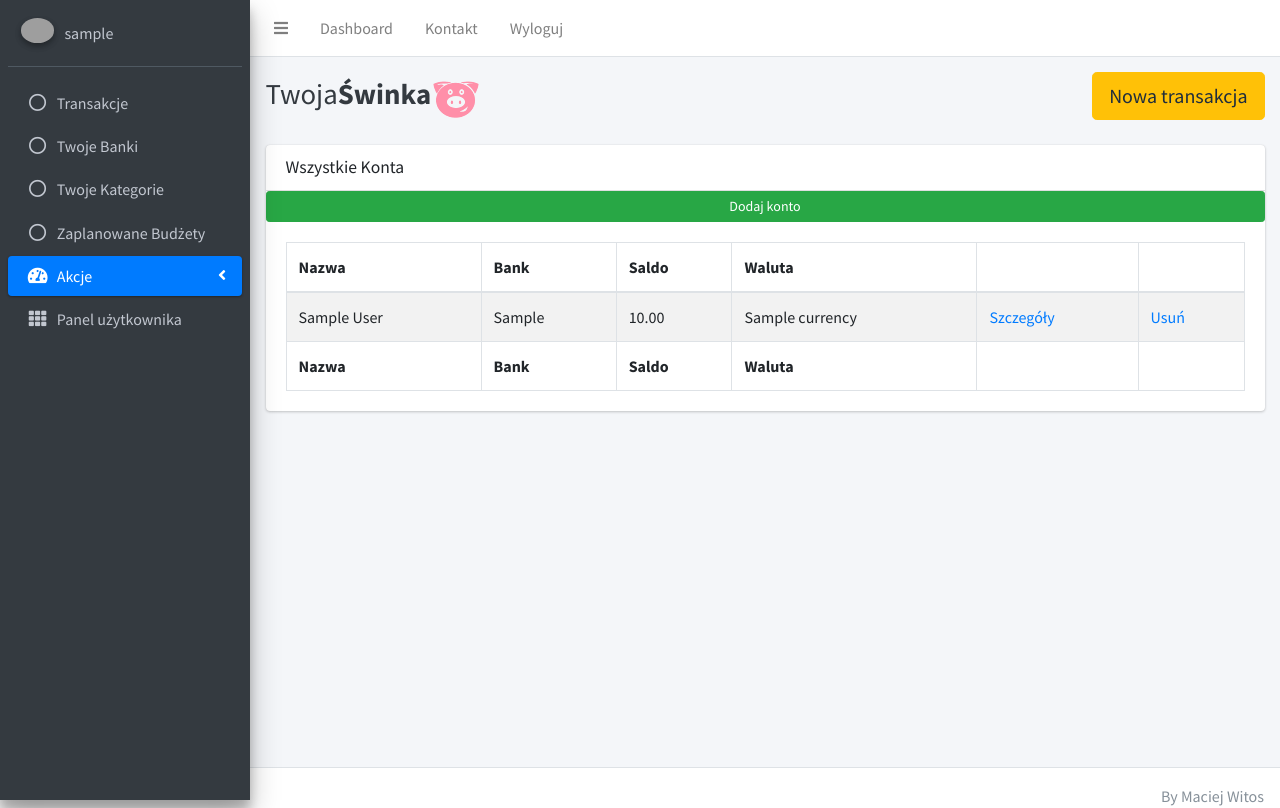
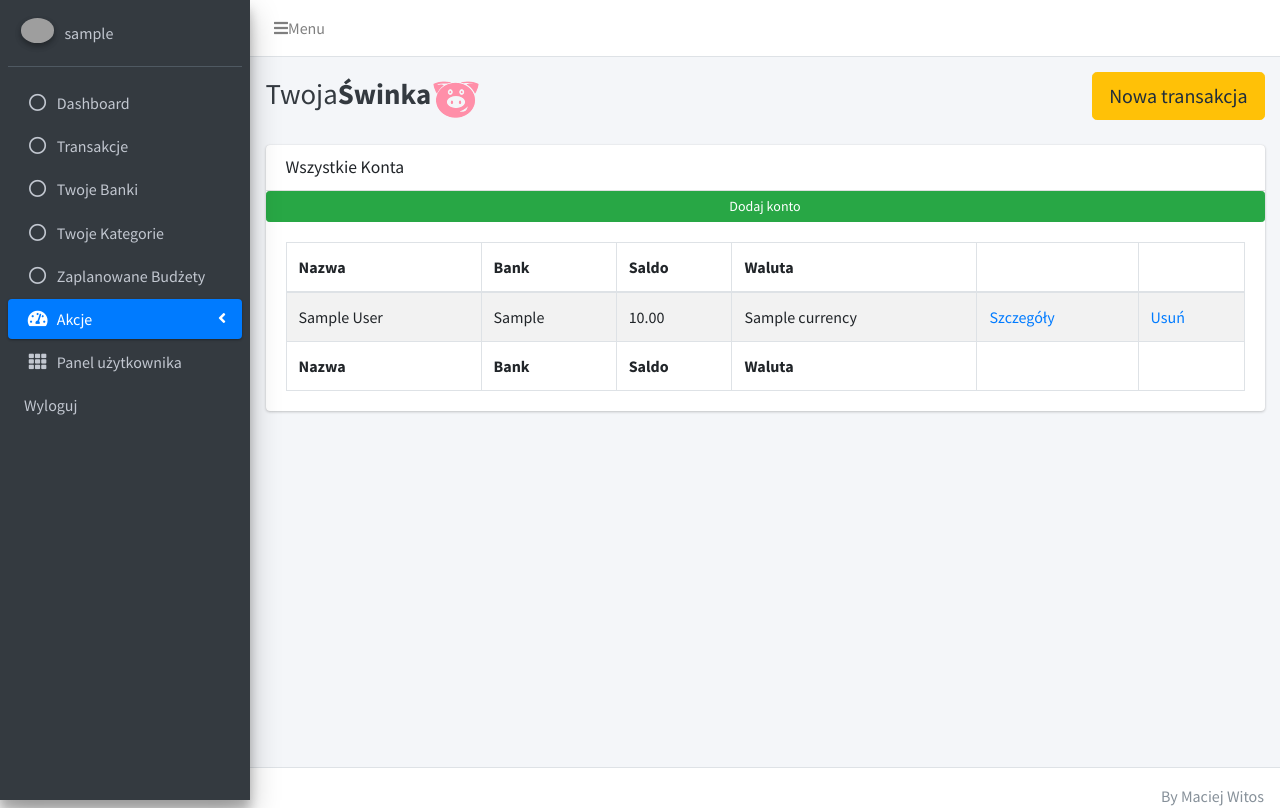
Before and after one commit to maciejwitos/twojaswinka-financial-app, a Django app: page /account/all/ in a window 1280 px wide. Run offline with Django 3.2, Linux system fonts and the light colour scheme; a user stored in the database is signed in; tables that the repository leaves empty hold one stand-in row (values such as "Sample post"); some libraries are stand-ins or nearby versions; grey boxes are pictures that could not be loaded.

Commit message:
Modify base template

```diff
--- a/app/templates/base.html
+++ b/app/templates/base.html
@@ -28,16 +28,7 @@ scratch. This page gets rid of all links and provides the needed markup only.
         <!-- Left navbar links -->
         <ul class="navbar-nav">
             <li class="nav-item">
-                <a class="nav-link" data-widget="pushmenu" href="#"><i class="fas fa-bars"></i></a>
-            </li>
-            <li class="nav-item d-none d-sm-inline-block">
-                <a href="{% url "dashboard" %}" class="nav-link">Dashboard</a>
-            </li>
-            <li class="nav-item d-none d-sm-inline-block">
-                <a href="#" class="nav-link">Kontakt</a>
-            </li>
-            <li class="nav-item d-none d-sm-inline-block">
-                <a href="{% url "logout" %}" class="nav-link">Wyloguj</a>
+                <a class="nav-link" data-widget="pushmenu" href="#"><i class="fas fa-bars"></i>Menu</a>
             </li>
         </ul>
         <!-- Right navbar links -->
@@ -52,8 +43,9 @@ scratch. This page gets rid of all links and provides the needed markup only.
             <!-- Sidebar user panel (optional) -->
             <div class="user-panel mt-3 pb-3 mb-3 d-flex">
                 <div class="image">
-                    <img src="{% static "dist/img/user2-160x160.jpg" %}" class="img-circle elevation-2"
-                         alt="User Image">
+                    <a href="{% url "dashboard" %}"><img src="{% static "dist/img/user2-160x160.jpg" %}"
+                                                         class="img-circle elevation-2"
+                                                         alt="User Image"></a>
                 </div>
                 <div class="info">
                     <a href="#" class="d-block">
@@ -73,6 +65,12 @@ scratch. This page gets rid of all links and provides the needed markup only.
                     data-accordion="false">
                     <!-- Add icons to the links using the .nav-icon class
                          with font-awesome or any other icon font library -->
+                    <li class="nav-item">
+                        <a href="{% url "dashboard" %}" class="nav-link">
+                            <i class="far fa-circle nav-icon"></i>
+                            <p>Dashboard</p>
+                        </a>
+                    </li>
                     <li class="nav-item">
                         <a href="{% url "all-transaction" %}" class="nav-link">
                             <i class="far fa-circle nav-icon"></i>
@@ -148,6 +146,9 @@ scratch. This page gets rid of all links and provides the needed markup only.
                             Panel użytkownika
                         </a>
                     </li>
+                    <li class="nav-item d-none d-sm-inline-block">
+                        <a href="{% url "logout" %}" class="nav-link">Wyloguj</a>
+                    </li>
                 </ul>
             </nav>
             <!-- /.sidebar-menu -->
@@ -162,7 +163,8 @@ scratch. This page gets rid of all links and provides the needed markup only.
             <div class="container-fluid">
                 <div class="row mb-2">
                     <div class="col-sm-6">
-                        <h1 class="m-0 text-dark">Twoja<b>Świnka</b><img src="{% static "/img/swinka_logo_mini.png" %}"></h1>
+                        <a href="{% url "dashboard" %}"><h1 class="m-0 text-dark">Twoja<b>Świnka</b><img
+                                src="{% static "/img/swinka_logo_mini.png" %}"></h1></a>
                     </div><!-- /.col -->
                     <div class="col-sm-6">
                         <ol class="breadcrumb float-sm-right">
```
